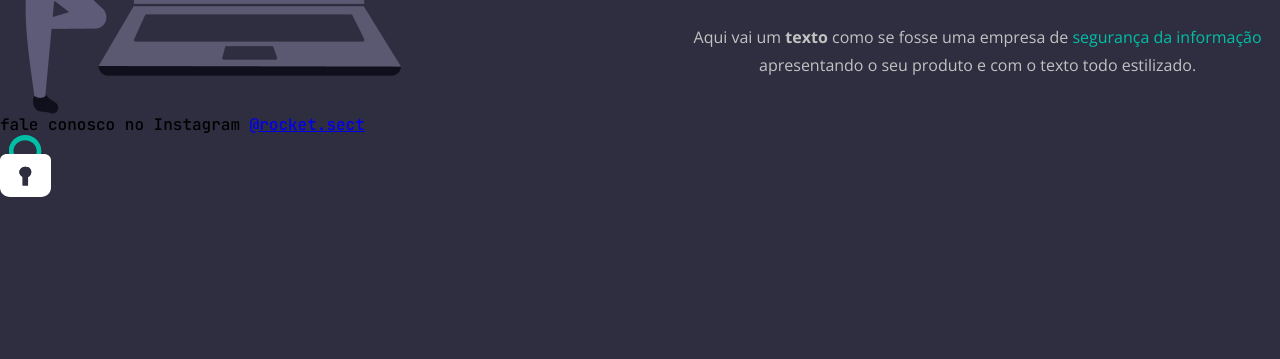
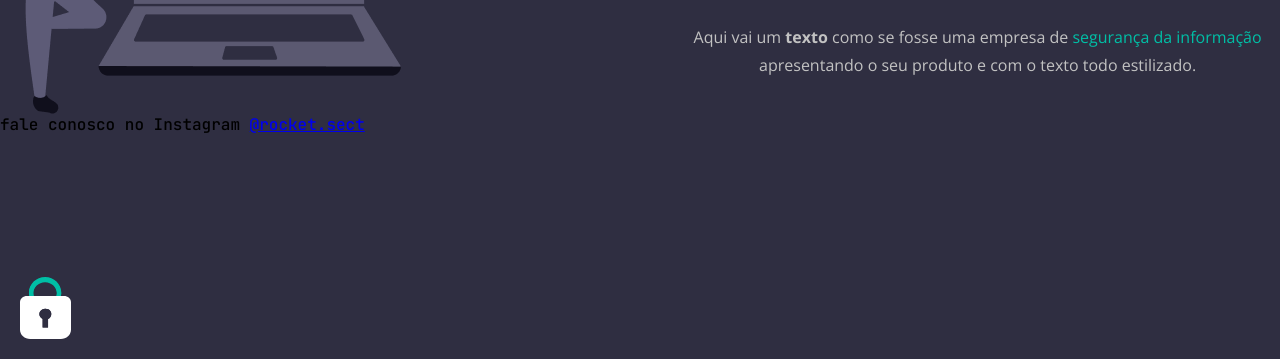
Before and after one commit to leocomandulli/Projeto-02---Novo-Layout, a plain HTML site: page index.html in a window 1280 px wide. Shown: the part 441-800 px from the top of the page. Drawn offline with nearby package versions, Linux system fonts and the light colour scheme.

Commit message:
padlock config

```diff
--- a/index.html
+++ b/index.html
@@ -52,7 +52,9 @@
 
     </footer>
 
-    <img src="./images/padlock.svg" alt="Imagem de um cadeado no canto esquerdo inferior da tela">
+    <img id="padlock"
+    src="./images/padlock.svg"
+    alt="Imagem de um cadeado no canto esquerdo inferior da tela">
 
 </div>
 </body>
--- a/style.css
+++ b/style.css
@@ -87,3 +87,11 @@ p {
 p span {
     color: var(--blue-color);
 }
+
+
+
+#padlock {
+    position: fixed;
+    left: 20px;
+    bottom: 20px;
+}
```
